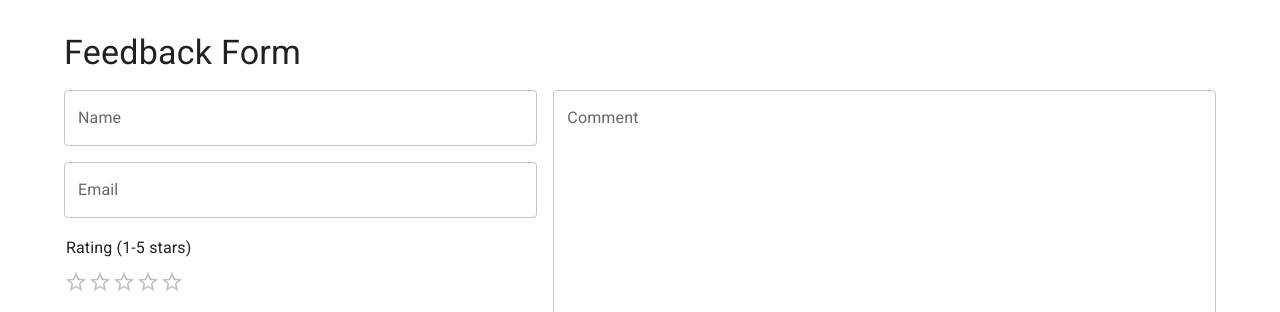
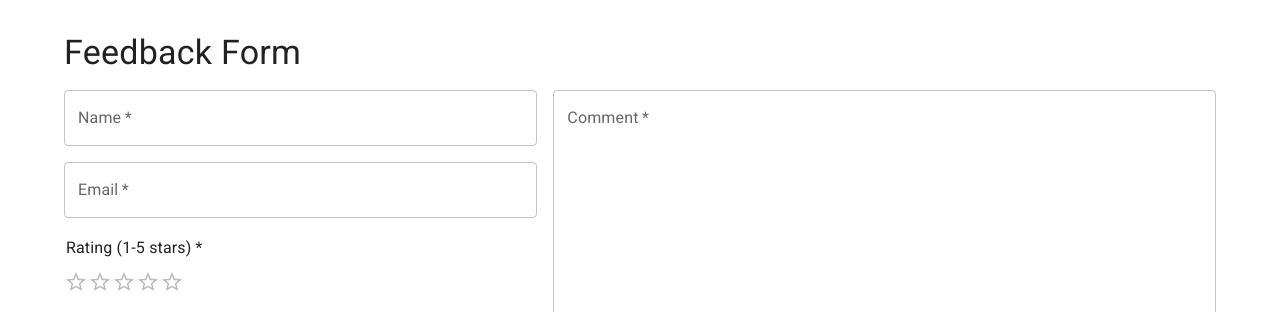
Before and after one commit to cgooderham94/customer-feedback, a React (Create React App) app: page / in a window 1280 px wide. Shown: the top 312 px of the page. Built offline with nearby package versions, Linux system fonts and the light colour scheme.

Commit message:
Adds required notation to input labels. Abstracts static content in RatingInput.

```diff
--- a/src/components/RatingInput/RatingInput.tsx
+++ b/src/components/RatingInput/RatingInput.tsx
@@ -8,27 +8,36 @@ import {
   FormControl,
 } from "@mui/material";
 import { visuallyHidden } from "@mui/utils";
+import { RATING_INPUT_CONTENT } from "./constants";
 
 interface RatingInputProps {
   label?: ReactNode;
   id: RatingProps["id"];
   value: RatingProps["value"];
+  errorMessage?: string;
+  required?: boolean;
   onChange: RatingProps["onChange"];
-  errorMessage?: string;
 }
 
-const LABELS = ["1 Star", "2 Stars", "3 Stars", "4 Stars", "5 Stars"];
+const { selected, noStars, starLabels } = RATING_INPUT_CONTENT;
 
 export const RatingInput: FC<RatingInputProps> = ({
   label,
   id,
   value,
+  errorMessage,
+  required,
   onChange,
-  errorMessage,
-}) => (
+}) => {
+  const formattedLabel = required ? `${label} *` : label;
+  const formattedDescription = !!value
+    ? [starLabels[value - 1], selected].join(" ")
+    : noStars;
+
+  return (
     <FormControl key={id}>
       <Typography variant="subtitle1" component="legend" marginBottom="0.5rem">
-      {label}
+        {formattedLabel}
       </Typography>
       <Box display="flex" flexWrap="wrap" gap="0.5rem">
         <Rating
@@ -38,14 +47,11 @@ export const RatingInput: FC<RatingInputProps> = ({
           precision={1}
           onChange={onChange}
         />
-      <Typography sx={visuallyHidden}>
-        {!!value
-          ? [LABELS[value - 1], "Selected"].join(" ")
-          : "No Stars Selected"}
-      </Typography>
+        <Typography sx={visuallyHidden}>{formattedDescription}</Typography>
       </Box>
       <FormHelperText error margin="dense">
         {errorMessage}
       </FormHelperText>
     </FormControl>
   );
+};
--- /dev/null
+++ b/src/components/RatingInput/constants.ts
@@ -0,0 +1,5 @@
+export const RATING_INPUT_CONTENT = {
+  selected: "Selected",
+  noStars: "No Stars Selected",
+  starLabels: ["1 Star", "2 Stars", "3 Stars", "4 Stars", "5 Stars"],
+};
--- a/src/components/TextArea/TextArea.tsx
+++ b/src/components/TextArea/TextArea.tsx
@@ -11,6 +11,7 @@ interface TextAreaProps {
   label: ReactNode;
   value: InputProps["value"];
   error: string;
+  required?: InputProps["required"];
   onChange: InputProps["onChange"];
 }
 
@@ -20,9 +21,12 @@ export const TextArea: FC<TextAreaProps> = ({
   value,
   error,
   onChange,
+  required,
 }) => (
   <FormControlExpanded variant="outlined" key={id}>
-    <InputLabel htmlFor={id}>{label}</InputLabel>
+    <InputLabel htmlFor={id} required={required}>
+      {label}
+    </InputLabel>
     <OutlinedInputExpanded
       {...{
         id,
@@ -34,6 +38,7 @@ export const TextArea: FC<TextAreaProps> = ({
         fullWidth: true,
         multiline: true,
         minRows: 1,
+        required,
         inputProps: {
           style: outlinedTextareaStyles,
         },
--- a/src/containers/FeedbackFlow/components/FieldGroup/FieldGroup.tsx
+++ b/src/containers/FeedbackFlow/components/FieldGroup/FieldGroup.tsx
@@ -8,7 +8,7 @@ import { TextField } from "@mui/material";
 import { RatingInput } from "../../../../components";
 import { TextArea } from "../../../../components/TextArea/TextArea";
 import type { FieldId, FormErrors, FormValues } from "../../types";
-import type { Field } from "../FeedbackForm/data";
+import { ALL_FIELDS, Field } from "../FeedbackForm/data";
 
 interface FieldGroupProps {
   values: FormValues;
@@ -31,7 +31,13 @@ export const FieldGroup: FC<FieldGroupProps> = ({
   return (
     <>
       {fields.map(({ label, id, type }) => {
-        const baseProps = { type, label, id, key: id };
+        const baseProps = {
+          type,
+          label,
+          id,
+          key: id,
+          required: ALL_FIELDS[id].required,
+        };
 
         switch (type) {
           case "textarea":
```
Lines whose indentation alone changed are shown as unchanged.
